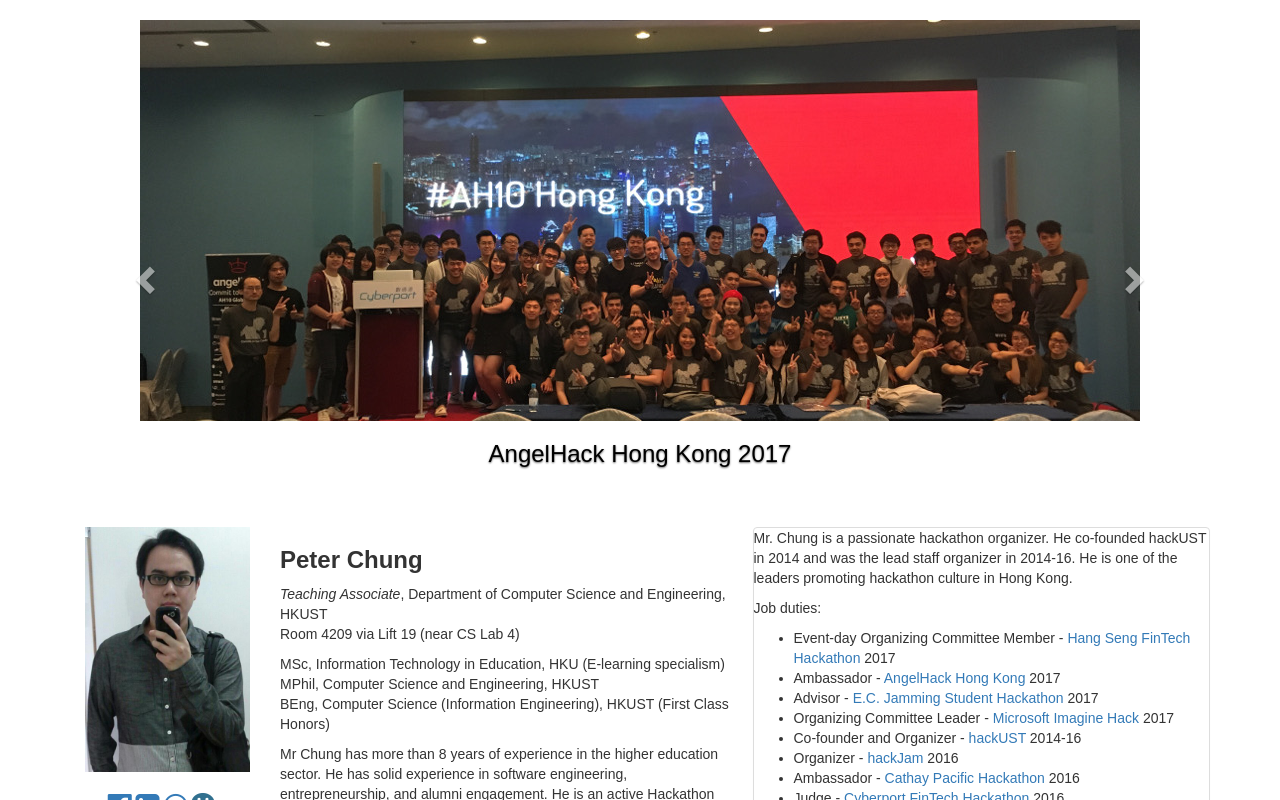
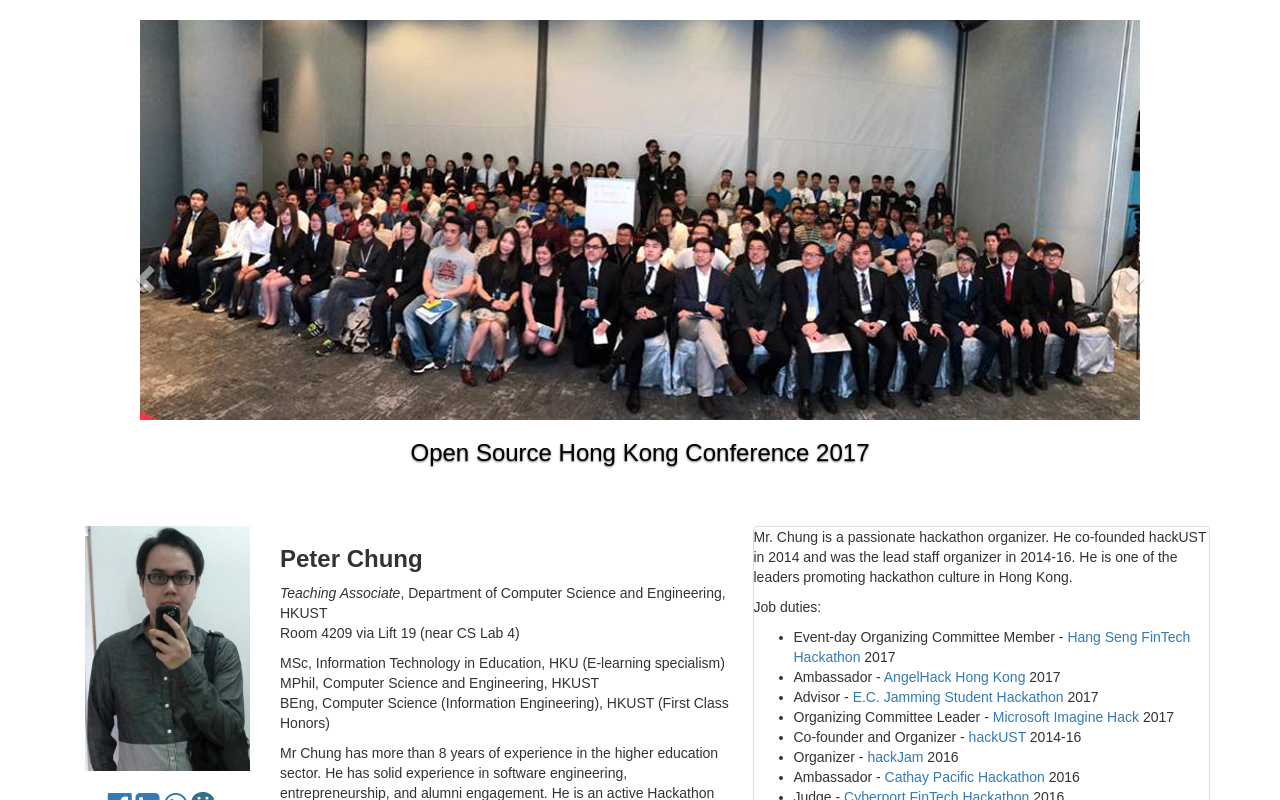
Before and after one commit to hkpeterpeter/web_personal, a React (Create React App) app: page / in a window 1280 px wide. Shown: the top 800 px of the page. Built offline with nearby package versions, Linux system fonts and the light colour scheme.

Commit message:
Added OSHK

```diff
--- a/src/data/events.js
+++ b/src/data/events.js
@@ -3,6 +3,7 @@
 // TODO: refactor the remaining data values
 
 const events = [
+  makeEvent('Open Source Hong Kong Conference 2017', 'oshk_conf_2017.jpg'),
   makeEvent('AngelHack Hong Kong 2017', 'angelhack_hongkong_2017.jpg'),
   makeEvent('Hang Seng FinTech Hackathon 2017', 'hs_hackathon_2017.jpg'),
   makeEvent('Cyberport Alumni Association Ice-break meetup 2017', 'Cyberport_Alumni_Association_2017.jpg'),
```
Also changed, not shown: public/slideshow_images/oshk_conf_2017.jpg (added).
